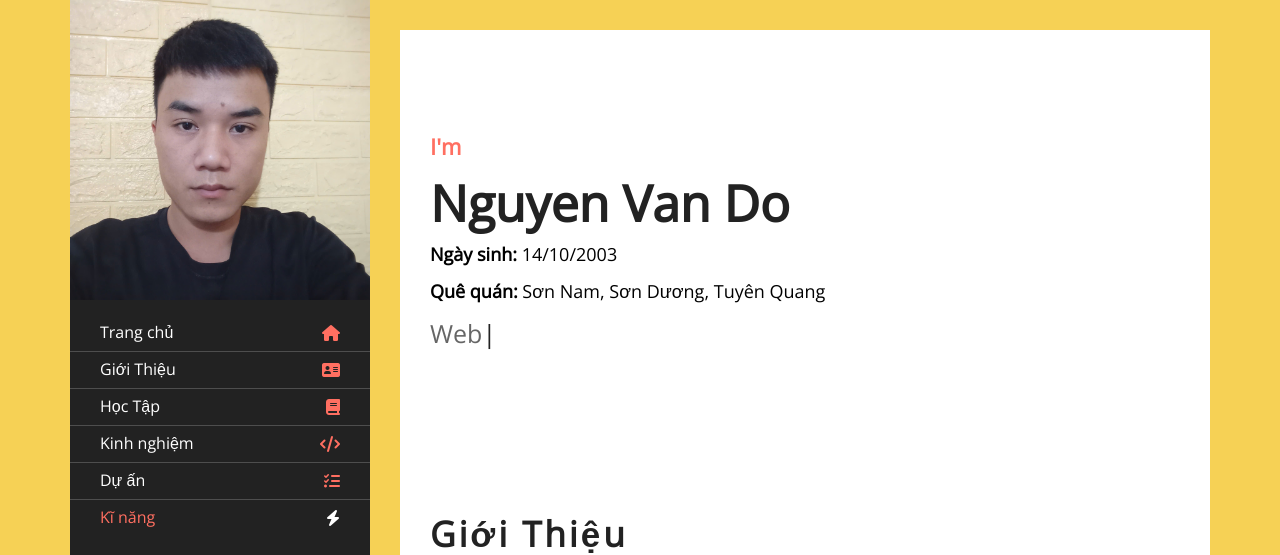
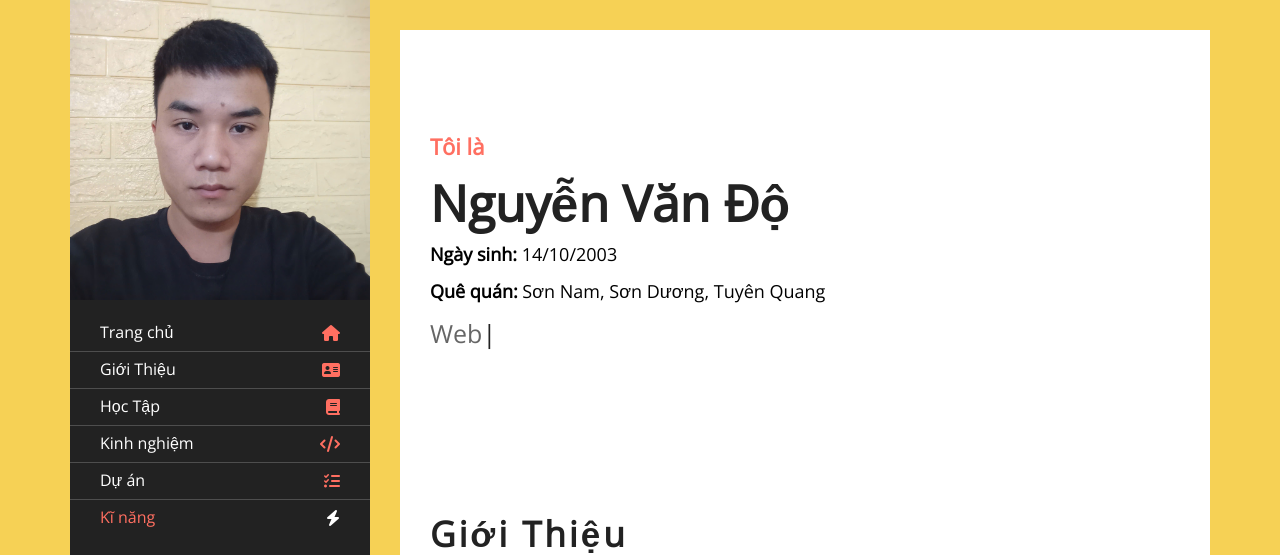
Before and after one commit to binTNT/CV_Thuc_Tap, a plain HTML site: page index.html in a window 1280 px wide. Shown: the top 555 px of the page. Drawn offline with nearby package versions, Linux system fonts and the light colour scheme.

Commit message:
Update index.html

```diff
--- a/index.html
+++ b/index.html
@@ -80,7 +80,7 @@
 
                 <li class="nav-item">
                   <a class="nav-link" href="#project"
-                    >Dự ấn<i class="fa-solid fa-list-check"></i
+                    >Dự án<i class="fa-solid fa-list-check"></i
                   ></a>
                 </li>
                 <li class="nav-item">
@@ -108,8 +108,8 @@
         <!-- Header Start -->
         <div class="header" id="header">
           <div class="content-inner">
-            <p>I'm</p>
-            <h1>Nguyen Van Do</h1>
+            <p>Tôi là</p>
+            <h1>Nguyễn Văn Độ</h1>
             <p style="color: black; font-size: 18px; font-weight: initial;"><b>Ngày sinh: </b>14/10/2003</p>
             <p style="color: black; font-size: 18px; font-weight: initial;"><b>Quê quán: </b>Sơn Nam, Sơn Dương, Tuyên Quang</p>
             <h2></h2>
```
